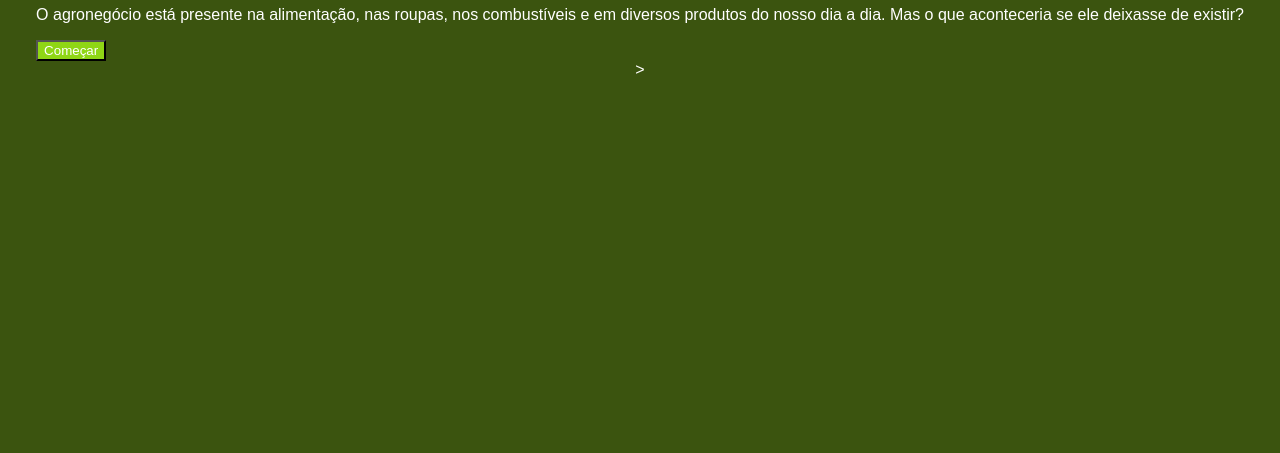
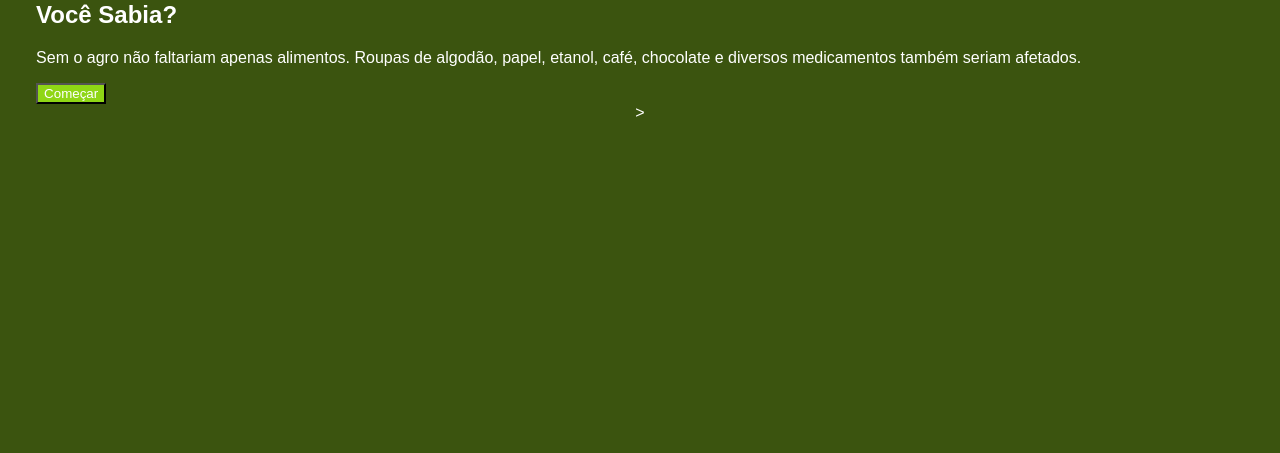
Before and after one commit to EduardoMeneguetti/Agrinho-2026, a plain HTML site: page index.html in a window 1280 px wide. Shown: the part 347-800 px from the top of the page. Drawn offline with Linux system fonts and the light colour scheme; a web font is replaced by a local one.

Commit message:
gdfgdgxx

```diff
--- a/index.html
+++ b/index.html
@@ -18,7 +18,12 @@
         <p>O agronegócio está presente na alimentação, nas roupas,
         nos combustíveis e em diversos produtos do nosso dia a dia.
         Mas o que aconteceria se ele deixasse de existir?</p>
-
+        <section class="curiosidade">
+        <h2>Você Sabia?</h2>
+        <p> Sem o agro não faltariam apenas alimentos.
+        Roupas de algodão, papel, etanol, café, chocolate
+        e diversos medicamentos também seriam afetados.</p>
+        </section>
         <button class="btn-proximo" data-proximo="1">Começar</button>
     </div>
 
```
